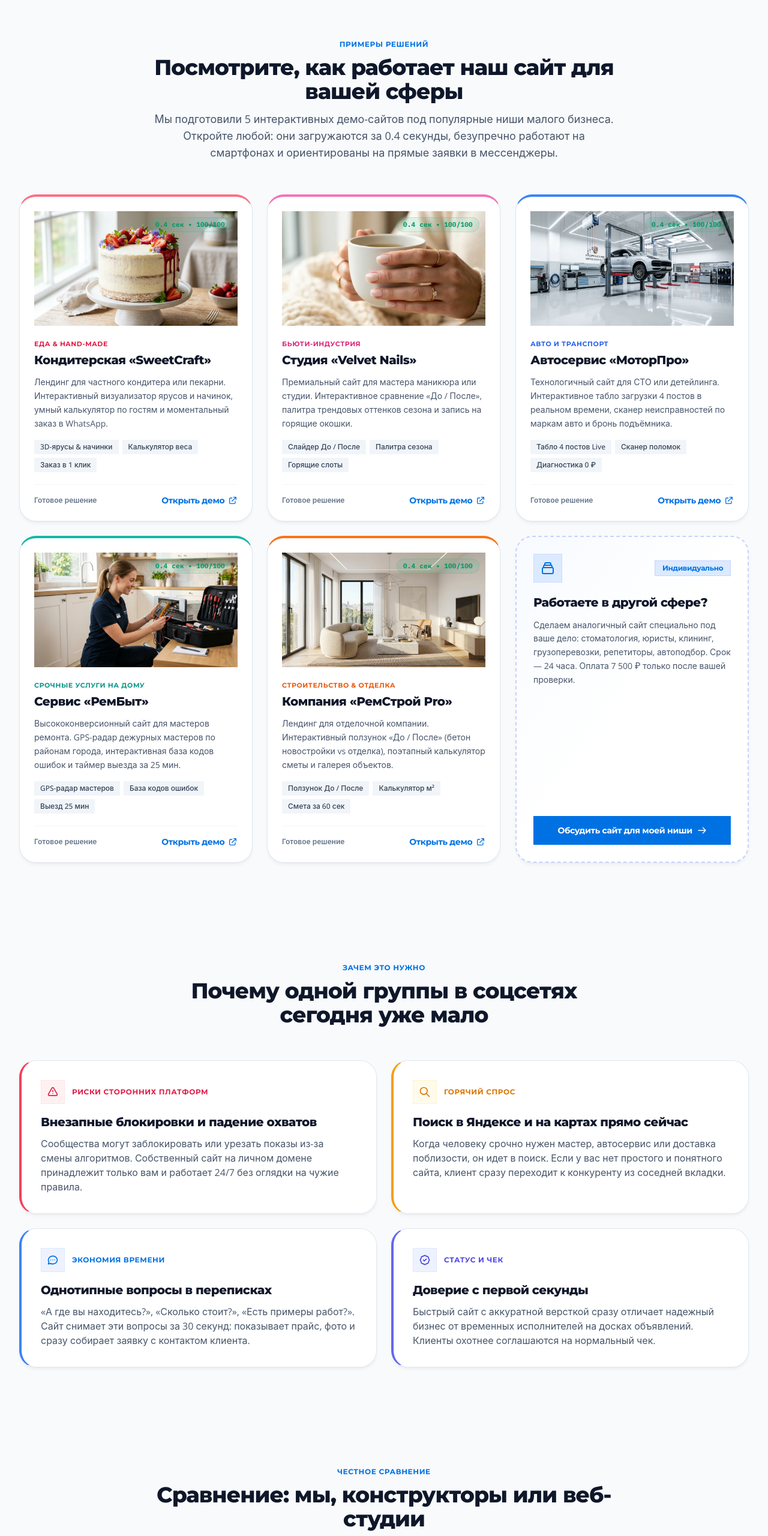
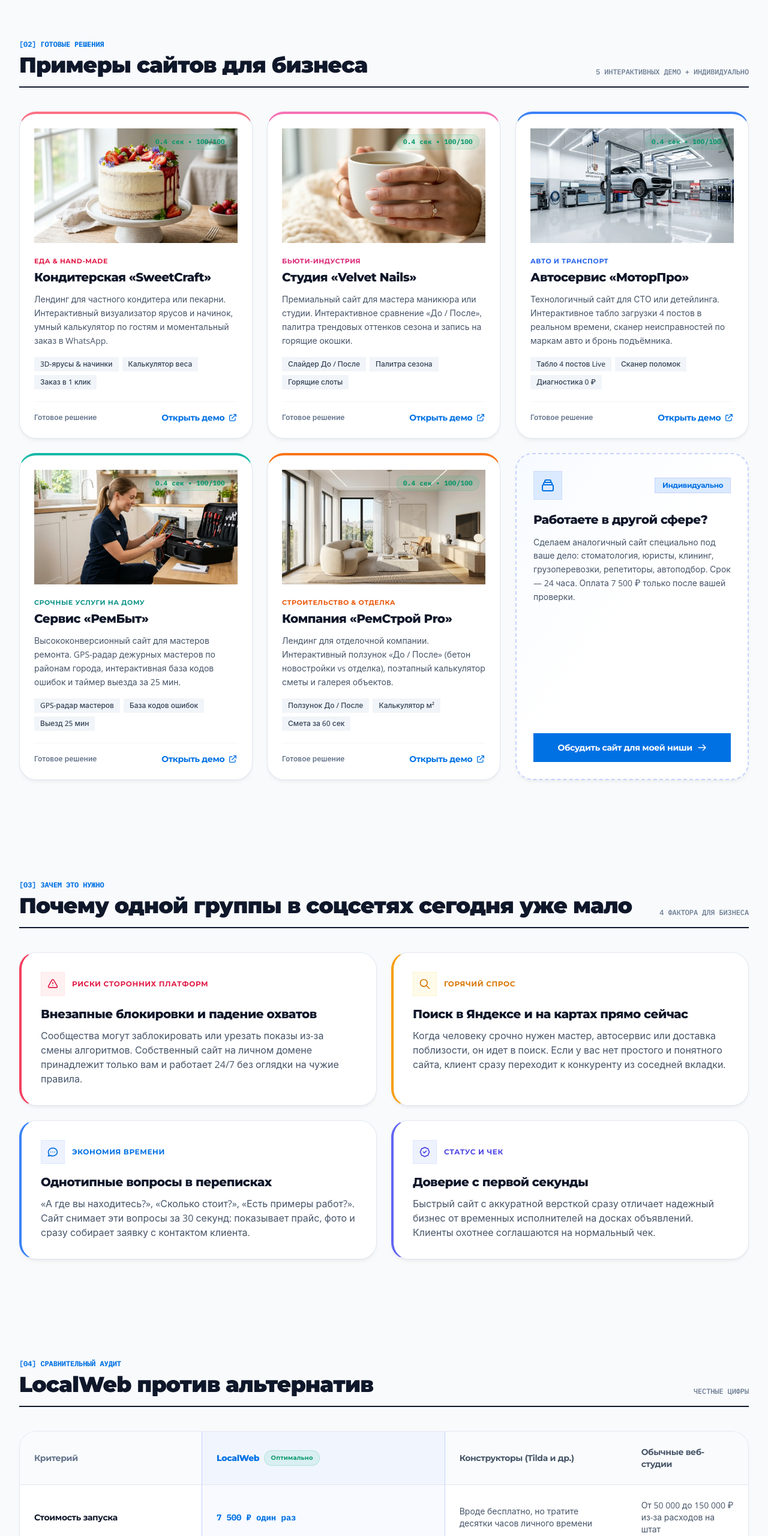
Before and after one commit to MrRebrik28/turboweb-, a plain HTML site: page index.html in a window 1280 px wide. Shown: the part 1958-4518 px from the top of the page at 60% size. Drawn offline with nearby package versions, Linux system fonts and the light colour scheme.

Commit message:
feat(design): restore numbered Swiss sections [01]-[06] with 2px dividers

```diff
--- a/index.html
+++ b/index.html
@@ -392,14 +392,14 @@
 
     <!-- БЛОК: ПРИМЕРЫ РАБОТ / ДЕМО-САЙТЫ (Light-First Showcase) -->
     <section id="cases" class="py-20 px-4 sm:px-6 lg:px-8 max-w-7xl mx-auto">
-        <div class="max-w-3xl mx-auto text-center mb-14 reveal">
-            <span class="text-xs font-heading font-bold uppercase tracking-wider text-[#0071E3]">Примеры решений</span>
-            <h2 class="font-heading text-3xl sm:text-4xl font-extrabold tracking-tight text-[#0F172A] mt-2">
-                Посмотрите, как работает наш сайт для вашей сферы
-            </h2>
-            <p class="text-slate-600 text-base sm:text-lg mt-3 leading-relaxed">
-                Мы подготовили 5 интерактивных демо-сайтов под популярные ниши малого бизнеса. Откройте любой: они загружаются за 0.4 секунды, безупречно работают на смартфонах и ориентированы на прямые заявки в мессенджеры.
-            </p>
+        <div class="flex flex-col sm:flex-row sm:items-end justify-between border-b-2 border-[#0F172A] pb-4 mb-10 gap-2">
+            <div>
+                <span class="font-mono text-xs font-bold text-[#0071E3] uppercase">[02] ГОТОВЫЕ РЕШЕНИЯ</span>
+                <h2 class="font-heading text-3xl sm:text-4xl font-black text-[#0F172A] tracking-tight mt-1">
+                    Примеры сайтов для бизнеса
+                </h2>
+            </div>
+            <span class="font-mono text-xs text-slate-500">5 ИНТЕРАКТИВНЫХ ДЕМО + ИНДИВИДУАЛЬНО</span>
         </div>
 
         <div class="grid grid-cols-1 md:grid-cols-2 lg:grid-cols-3 gap-6">
@@ -638,11 +638,14 @@
 
     <!-- БЛОК 3: ЗАЧЕМ БИЗНЕСУ САЙТ (Light-First Psychology & Focus) -->
     <section id="why" class="py-20 px-4 sm:px-6 lg:px-8 max-w-7xl mx-auto">
-        <div class="max-w-3xl mx-auto text-center mb-14 reveal">
-            <span class="text-xs font-heading font-bold uppercase tracking-wider text-[#0071E3]">Зачем это нужно</span>
-            <h2 class="font-heading text-3xl sm:text-4xl font-extrabold tracking-tight text-[#0F172A] mt-2">
-                Почему одной группы в соцсетях сегодня уже мало
-            </h2>
+        <div class="flex flex-col sm:flex-row sm:items-end justify-between border-b-2 border-[#0F172A] pb-4 mb-10 gap-2">
+            <div>
+                <span class="font-mono text-xs font-bold text-[#0071E3] uppercase">[03] ЗАЧЕМ ЭТО НУЖНО</span>
+                <h2 class="font-heading text-3xl sm:text-4xl font-black text-[#0F172A] tracking-tight mt-1">
+                    Почему одной группы в соцсетях сегодня уже мало
+                </h2>
+            </div>
+            <span class="font-mono text-xs text-slate-500">4 ФАКТОРА ДЛЯ БИЗНЕСА</span>
         </div>
 
         <div class="grid grid-cols-1 md:grid-cols-2 gap-6">
@@ -722,11 +725,14 @@
 
     <!-- БЛОК 4: СРАВНЕНИЕ (Таблица преимуществ) -->
     <section id="compare" class="py-20 px-4 sm:px-6 lg:px-8 max-w-7xl mx-auto">
-        <div class="max-w-3xl mx-auto text-center mb-14 reveal">
-            <span class="text-xs font-heading font-bold uppercase tracking-wider text-[#0071E3]">Честное сравнение</span>
-            <h2 class="font-heading text-3xl sm:text-4xl font-extrabold tracking-tight text-[#0F172A] mt-2">
-                Сравнение: мы, конструкторы или веб-студии
-            </h2>
+        <div class="flex flex-col sm:flex-row sm:items-end justify-between border-b-2 border-[#0F172A] pb-4 mb-10 gap-2">
+            <div>
+                <span class="font-mono text-xs font-bold text-[#0071E3] uppercase">[04] СРАВНИТЕЛЬНЫЙ АУДИТ</span>
+                <h2 class="font-heading text-3xl sm:text-4xl font-black text-[#0F172A] tracking-tight mt-1">
+                    LocalWeb против альтернатив
+                </h2>
+            </div>
+            <span class="font-mono text-xs text-slate-500">ЧЕСТНЫЕ ЦИФРЫ</span>
         </div>
 
         <div class="bento-squircle overflow-hidden border-slate-200/90 shadow-card reveal">
@@ -799,7 +805,7 @@
 
                 <!-- Левая колонка -->
                 <div class="lg:col-span-5">
-                    <span class="text-xs font-heading font-bold uppercase tracking-wider text-[#0071E3]">Шаг вперед</span>
+                    <span class="font-mono text-xs font-bold text-[#0071E3] uppercase">[05] ЗАПУСК ПРОЕКТА</span>
                     <h2 class="font-heading text-3xl sm:text-4xl font-extrabold tracking-tight text-[#0F172A] mt-2 mb-6">
                         Обсудить сайт и получить черновик
                     </h2>
```
